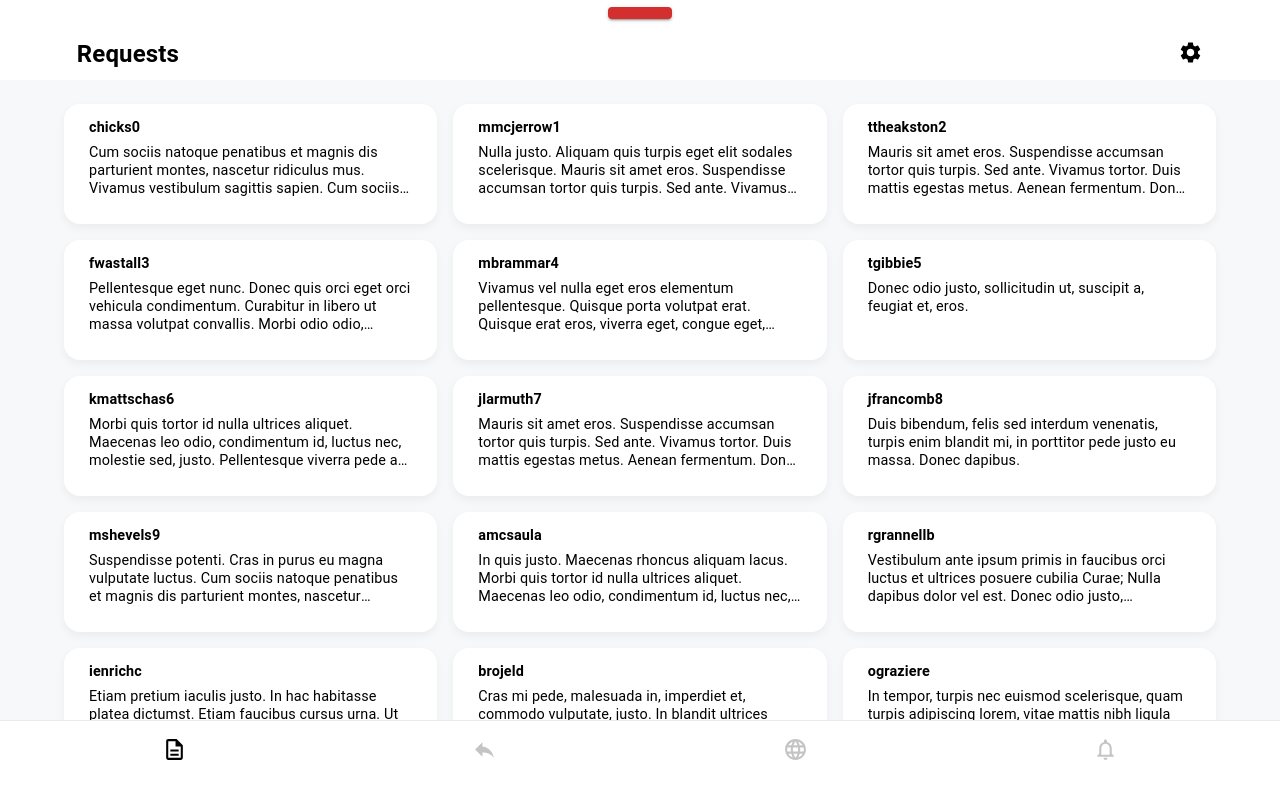
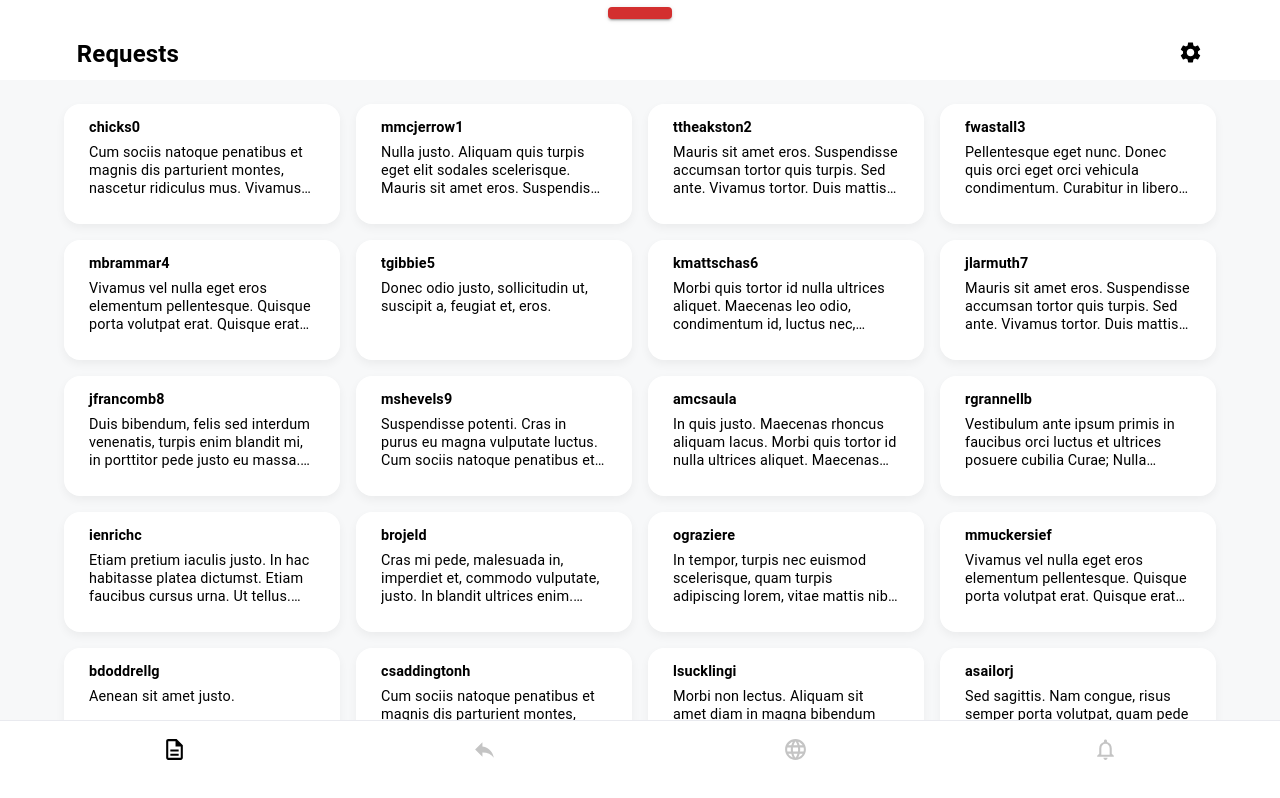
Before and after one commit to busy-birdCAGe/prayer-request-app, a React (Vite) app: page /requests in a window 1280 px wide. Built offline with nearby package versions, Linux system fonts and the light colour scheme; no server answers; sample sign-in values are in the browser's storage.

Commit message:
fix: set a width for requests card, for lg screens switched to 4 columns

```diff
--- a/src/components/RequestCard.tsx
+++ b/src/components/RequestCard.tsx
@@ -12,8 +12,7 @@ const RequestCard = ({ userName, request }: RequestCardProps) => {
   return (
     <Box
       sx={{
-        // width: "95%",
-        minWidth: "100%",
+        width: "366px",
         height: "120px",
         bgcolor: "background.paper",
         textAlign: "left",
--- a/src/pages/requestsPage/RequestsPage.tsx
+++ b/src/pages/requestsPage/RequestsPage.tsx
@@ -18,7 +18,7 @@ const RequestsPage = () => {
     >
       <Grid container spacing={2} alignItems="center" justifyContent="center" >
         {mockRequestData.map((request) => (
-          <Grid xs={12} sm={6} md={4} lg={4}>
+          <Grid xs={12} sm={6} md={4} lg={3}>
             <Box sx={{ display: "flex", justifyContent: "center" }}>
               <RequestCard
                 userName={request.userName}
```
